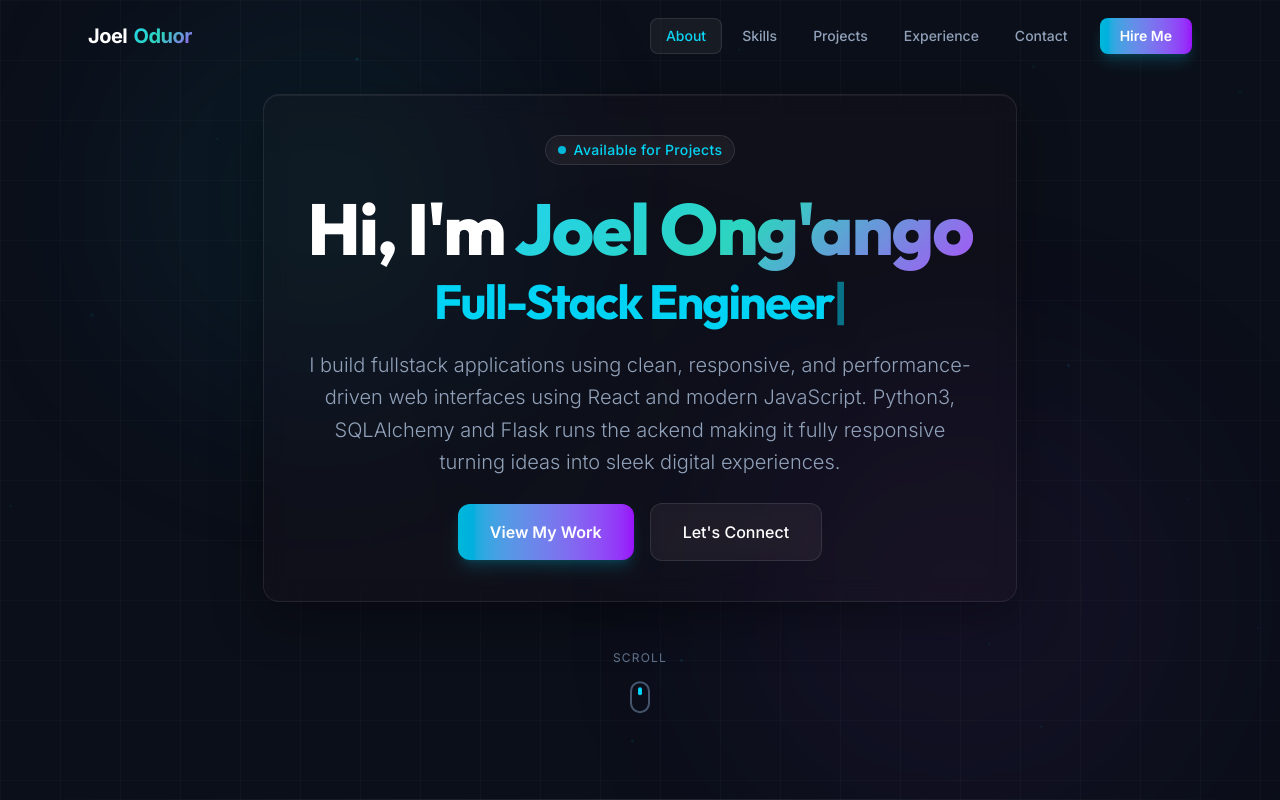
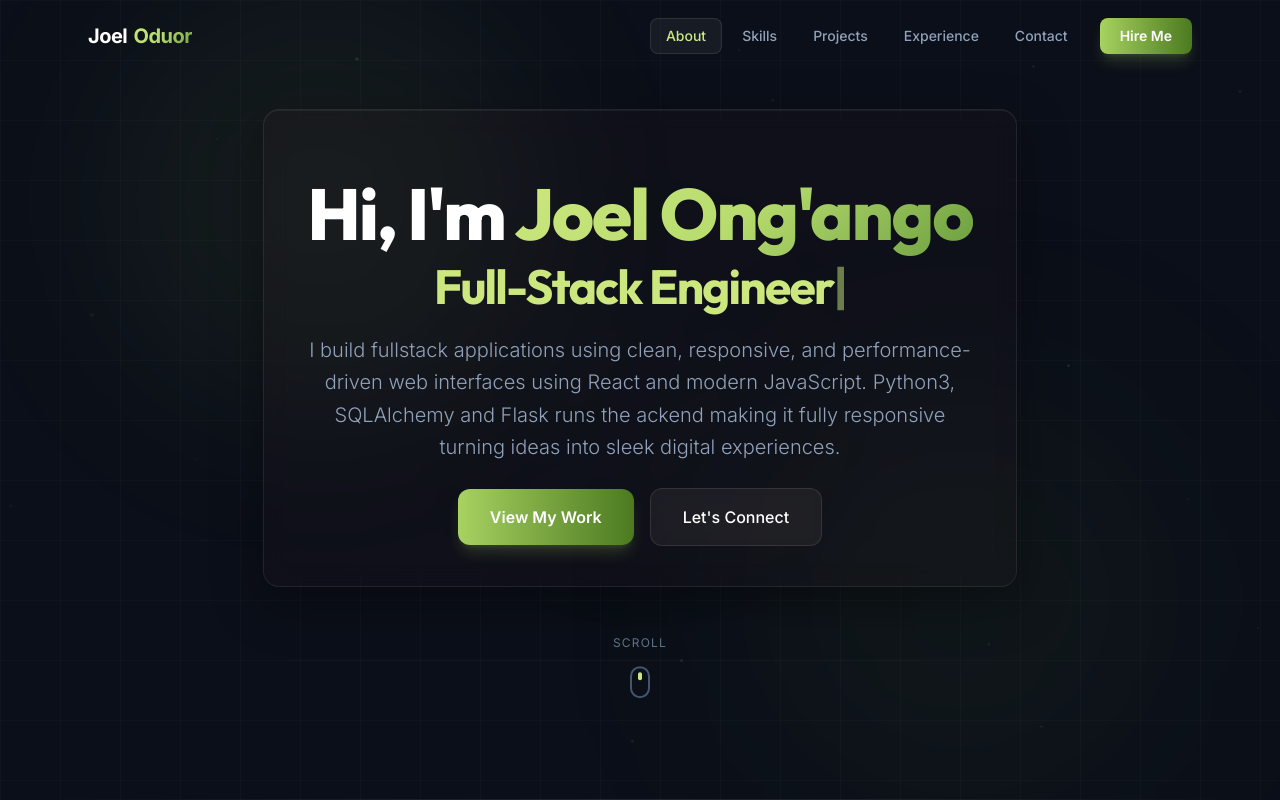
Before and after one commit to Mrjayj123/MyPortfolio, a React (Vite) app: page / in a window 1280 px wide. Shown: the top 800 px of the page. Built offline with nearby package versions, Linux system fonts and the light colour scheme.

Commit message:
changed color

```diff
--- a/src/App.css
+++ b/src/App.css
@@ -7,8 +7,8 @@
   --glass-border-2: rgba(255, 255, 255, 0.12);
   --glass-blur-1: 12px;
   --glass-blur-2: 16px;
-  --color-primary: #22d3ee;
-  --color-secondary: #a855f7;
+--color-primary: #CDE77F;
+  --color-secondary: #6B9E3F;
   --color-bg: #0b0f19;
   --color-surface: #111827;
 }
@@ -43,16 +43,16 @@
 
 /* Glow effects */
 .glow-cyan {
-  box-shadow: 0 0 30px rgba(34, 211, 238, 0.15), 0 0 60px rgba(34, 211, 238, 0.05);
+  box-shadow: 0 0 30px rgba(205, 231, 127, 0.15), 0 0 60px rgba(205, 231, 127, 0.05);
 }
 
 .glow-purple {
-  box-shadow: 0 0 30px rgba(168, 85, 247, 0.15), 0 0 60px rgba(168, 85, 247, 0.05);
+  box-shadow: 0 0 30px rgba(107, 158, 63, 0.15), 0 0 60px rgba(107, 158, 63, 0.05);
 }
 
 /* Gradient text helper */
 .gradient-text {
-  background: linear-gradient(135deg, #22d3ee, #2dd4bf, #a855f7);
+  background: linear-gradient(135deg, #CDE77F, #B7DC6E, #6B9E3F);
   -webkit-background-clip: text;
   -webkit-text-fill-color: transparent;
   background-clip: text;
@@ -72,8 +72,8 @@
 }
 .card-hover:hover {
   transform: translateY(-4px);
-  box-shadow: 0 20px 60px rgba(0, 0, 0, 0.4), 0 0 40px rgba(34, 211, 238, 0.08);
-  border-color: rgba(34, 211, 238, 0.2);
+  box-shadow: 0 20px 60px rgba(0, 0, 0, 0.4), 0 0 40px rgba(205, 231, 127, 0.08);
+  border-color: rgba(205, 231, 127, 0.2);
 }
 
 /* Timeline line animation */
--- a/src/components/Hero.jsx
+++ b/src/components/Hero.jsx
@@ -117,14 +117,6 @@ export default function Hero() {
         className="relative z-10 max-w-4xl text-center mx-auto space-y-6 sm:space-y-8"
       >
         <GlassCard className="glass-shadow p-7 sm:p-10">
-          {/* Accent Tag */}
-          <motion.div variants={itemVariants} className="inline-flex items-center gap-2 px-3 py-1 rounded-full bg-white/5 border border-white/10 backdrop-blur-md text-xs sm:text-sm text-cyan-400 font-medium tracking-wide shadow-inner">
-            <span className="flex h-2 w-2 relative">
-              <span className="animate-ping absolute inline-flex h-full w-full rounded-full bg-cyan-400 opacity-75" />
-              <span className="relative inline-flex rounded-full h-2 w-2 bg-cyan-500" />
-            </span>
-            Available for  Projects
-          </motion.div>
 
           {/* Headline */}
           <motion.h1 variants={itemVariants} className="mt-6 text-4xl sm:text-6xl md:text-7xl font-extrabold tracking-tight leading-[1.1]">
--- a/src/index.css
+++ b/src/index.css
@@ -1,11 +1,25 @@
 @import "tailwindcss";
+
+@theme {
+  /* CDE77F green palette overrides */
+  --color-cyan-400: #CDE77F;
+  --color-cyan-500: #A8D261;
+  --color-purple-300: #A8D261;
+  --color-purple-400: #7FB855;
+  --color-purple-500: #6B9E3F;
+  --color-purple-600: #4C7A20;
+  --color-teal-400: #B7DC6E;
+  --color-teal-500: #B7DC6E;
+  --color-green-400: #A8D261;
+  --color-blue-400: #A8D261;
+}
 
 html {
   scroll-behavior: smooth;
 }
 
 body {
-  @apply bg-[#0b0f19] text-slate-100 antialiased selection:bg-cyan-500 selection:text-white;
+@apply bg-[#0b0f19] text-slate-100 antialiased selection:bg-[#CDE77F] selection:text-[#0b0f19];
   font-family: 'Inter', system-ui, -apple-system, BlinkMacSystemFont, 'Segoe UI', Roboto, sans-serif;
 }
 
```
Also changed, not shown: 1 other file (tests, documents, lock files or other folders).
